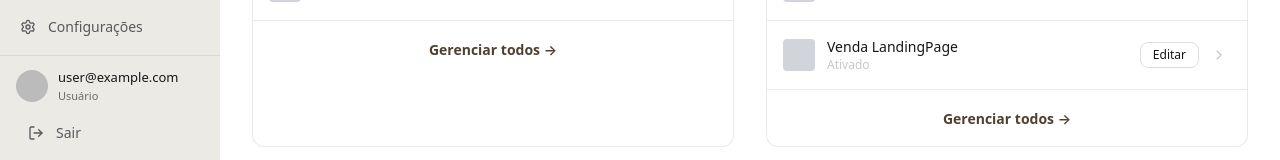
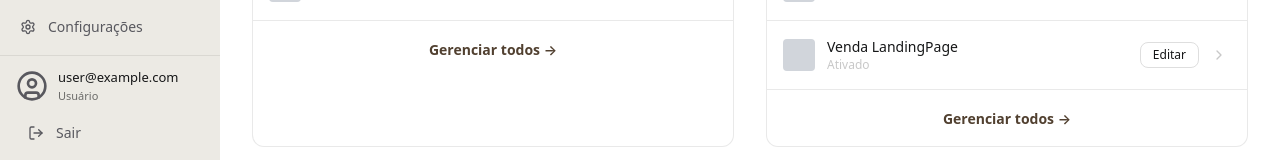
Before and after one commit to mavellium/Janus, a Next.js app: page /dashboard in a window 1280 px wide. Shown: the part 635-795 px from the top of the page. Built offline with nearby package versions, Linux system fonts and the light colour scheme; no server answers; the database is empty; sample sign-in values are in the browser's storage.

Commit message:
fix: remove preferences from JWT to prevent HTTP 431, fetch from db directly

```diff
--- a/src/components/dashboard/Sidebar.tsx
+++ b/src/components/dashboard/Sidebar.tsx
@@ -1,19 +1,25 @@
 import { auth } from '@/lib/auth'
 import { redirect } from 'next/navigation'
+import { db } from '@/lib/prisma'
 import { SidebarClient } from './SidebarClient'
 import type { UserPreferences } from '@/types/next-auth'
 
 export async function Sidebar() {
   const session = await auth()
-  if (!session?.user) redirect('/login')
+  if (!session?.user?.id) redirect('/login')
 
-  const preferences = (session.user.preferences ?? {}) as UserPreferences
+  const user = await db.user.findUnique({
+    where: { id: session.user.id },
+    select: { image: true, preferences: true },
+  })
+
+  const preferences = (user?.preferences ?? {}) as UserPreferences
   const defaultCollapsed = preferences.sidebar_collapsed ?? false
 
   return (
     <SidebarClient
       email={session.user.email ?? ''}
-      image={session.user.image}
+      image={user?.image ?? null}
       defaultCollapsed={defaultCollapsed}
     />
   )
--- a/src/lib/auth.config.ts
+++ b/src/lib/auth.config.ts
@@ -26,7 +26,6 @@ export const authConfig = {
         token.id = user.id
         token.role = (user as { role?: string }).role
         token.image = (user as { image?: string | null }).image ?? null
-        token.preferences = (user as { preferences?: object }).preferences ?? {}
       }
       return token
     },
@@ -35,7 +34,6 @@ export const authConfig = {
         session.user.id = token.id as string
         session.user.role = token.role as string
         session.user.image = token.image as string | null
-        session.user.preferences = token.preferences as object
       }
       return session
     },
--- a/src/lib/auth.ts
+++ b/src/lib/auth.ts
@@ -85,7 +85,7 @@ export const { handlers, auth, signIn, signOut } = NextAuth({
           return null
         }
 
-        return { id: user.id, email: user.email, role: user.role, image: user.image, preferences: user.preferences }
+        return { id: user.id, email: user.email, role: user.role, image: user.image }
       },
     }),
   ],
--- a/src/modules/users/actions/updatePreferences.ts
+++ b/src/modules/users/actions/updatePreferences.ts
@@ -10,7 +10,12 @@ export async function updatePreferences(
   const session = await auth()
   if (!session?.user?.id) return { ok: false, error: 'Não autenticado.' }
 
-  const current = (session.user.preferences ?? {}) as UserPreferences
+  const row = await db.user.findUnique({
+    where: { id: session.user.id },
+    select: { preferences: true },
+  })
+
+  const current = (row?.preferences ?? {}) as UserPreferences
   const merged = { ...current, ...patch }
 
   await db.user.update({
--- a/src/types/next-auth.d.ts
+++ b/src/types/next-auth.d.ts
@@ -12,13 +12,11 @@ declare module 'next-auth' {
       id: string
       role: string
       image?: string | null
-      preferences?: UserPreferences
     } & DefaultSession['user']
   }
   interface User {
     role?: string
     image?: string | null
-    preferences?: UserPreferences
   }
 }
 
@@ -27,6 +25,5 @@ declare module 'next-auth/jwt' {
     id?: string
     role?: string
     image?: string | null
-    preferences?: UserPreferences
   }
 }
```
